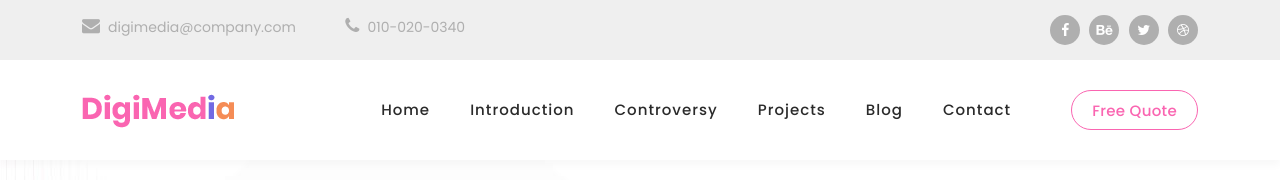
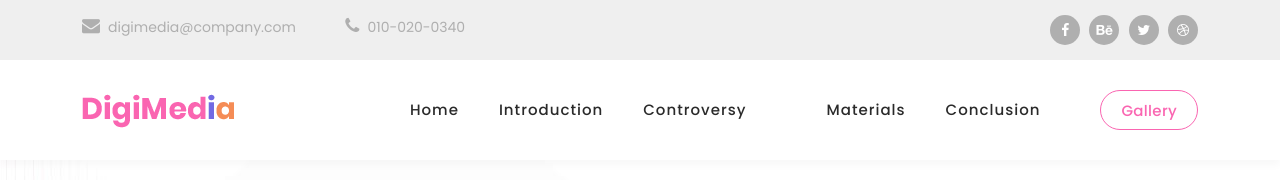
Before and after one commit to lamwanyee/controversy-of-art, a plain HTML site: page homepage_1.html in a window 1280 px wide. Shown: the top 180 px of the page. Drawn offline with Linux system fonts and the light colour scheme.

Commit message:
Update homepage_1.html

```diff
--- a/homepage_1.html
+++ b/homepage_1.html
@@ -85,10 +85,10 @@ https://templatemo.com/tm-568-digimedia
               <li class="scroll-to-section"><a href="#top" class="active">Home</a></li>
               <li class="scroll-to-section"><a href="#about">Introduction</a></li>
               <li class="scroll-to-section"><a href="#services">Controversy</a></li>
-              <li class="scroll-to-section"><a href="#portfolio">Projects</a></li>
-              <li class="scroll-to-section"><a href="#blog">Blog</a></li>
-              <li class="scroll-to-section"><a href="#contact">Contact</a></li>
-              <li class="scroll-to-section"><div class="border-first-button"><a href="#contact">Free Quote</a></div></li>
+              <li class="scroll-to-section"><a href="#portfolio"></a></li>
+              <li class="scroll-to-section"><a href="#blog">Materials</a></li>
+              <li class="scroll-to-section"><a href="#contact">Conclusion</a></li>
+              <li class="scroll-to-section"><div class="border-first-button"><a href="#contact">Gallery</a></div></li>
             </ul>
             <a class='menu-trigger'>
                 <span>Menu</span>
```
